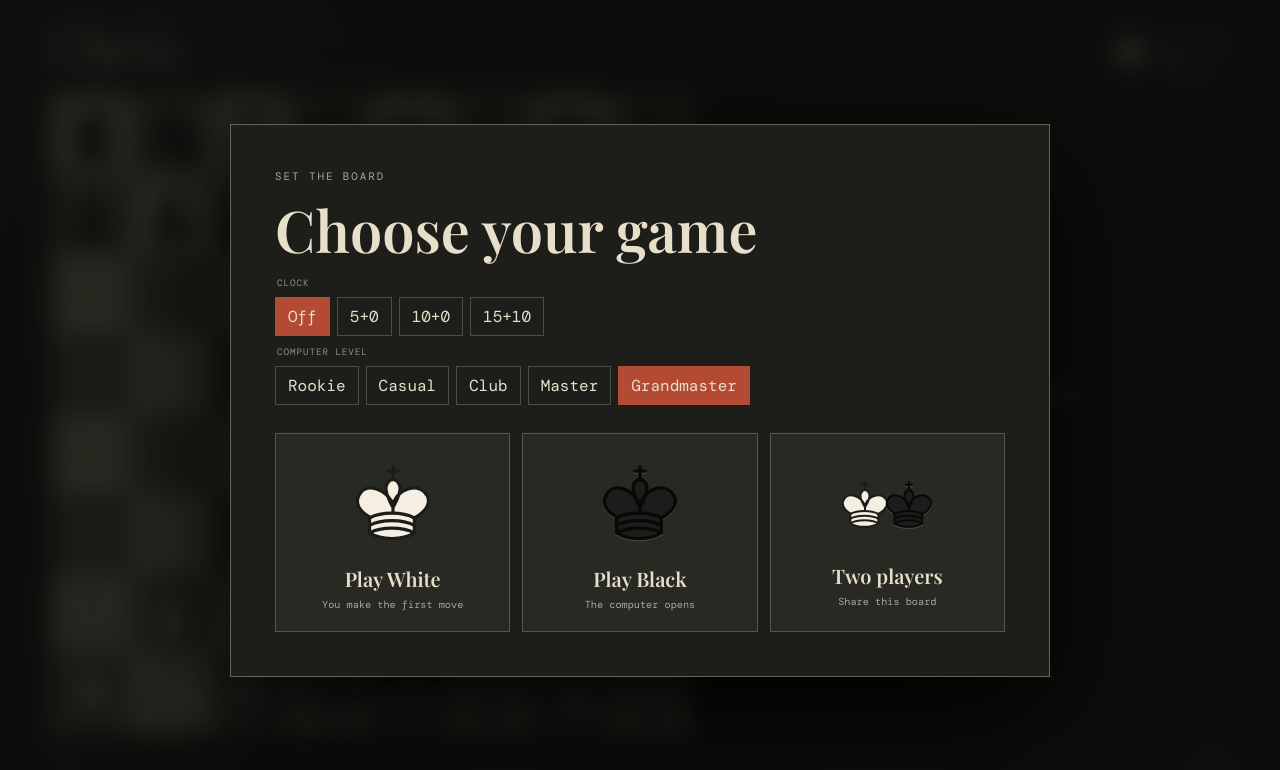
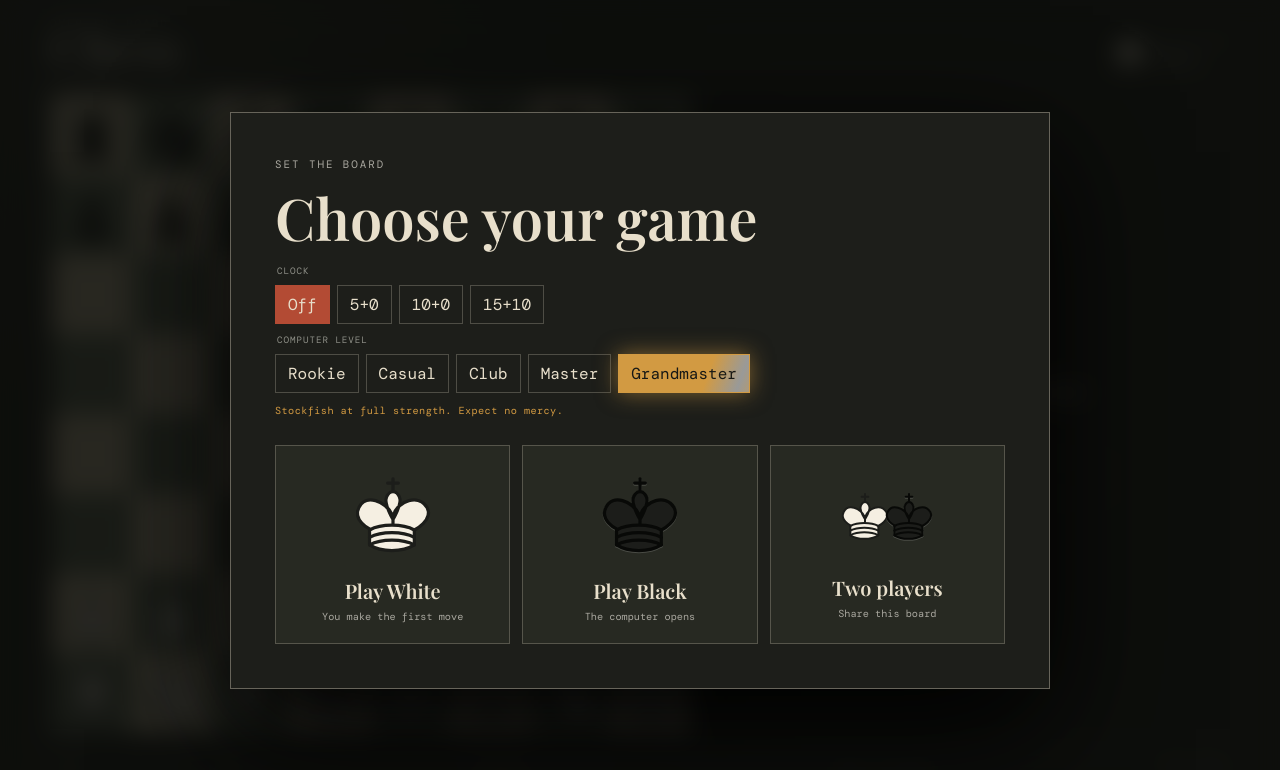
Before and after one commit to lwlee2608/chess, a React (Vite) app: page / in a window 1280 px wide. Both pictures are taken after a click on the button "Grandmaster". Shown: the top 770 px of the page. Built offline with nearby package versions, Linux system fonts and the light colour scheme; a web font is replaced by a local one.

Commit message:
Highlight Grandmaster difficulty with gold styling and Stockfish note

```diff
--- a/src/ui/NewGameDialog.tsx
+++ b/src/ui/NewGameDialog.tsx
@@ -60,13 +60,17 @@ export function NewGameDialog({ onChoose, resumeAvailable, onResume }: NewGameDi
           {DIFFICULTIES.map((level) => (
             <button
               type="button"
-              className={difficulty === level ? 'time-control--selected' : ''}
+              className={[
+                difficulty === level ? 'time-control--selected' : '',
+                level === 'grandmaster' ? 'level--grandmaster' : '',
+              ].join(' ')}
               key={level}
               onClick={() => setDifficulty(level)}
             >
               {DIFFICULTY_LABELS[level]}
             </button>
           ))}
+          {difficulty === 'grandmaster' && <p className="level-note">Stockfish at full strength. Expect no mercy.</p>}
         </fieldset>
         <div className="mode-options">
           <button type="button" onClick={() => onChoose('ai-white', timeControl, difficulty)}>
--- a/src/ui/styles.css
+++ b/src/ui/styles.css
@@ -449,6 +449,19 @@ h1 {
 .time-controls legend { margin-bottom: 8px; color: var(--muted-2); text-transform: uppercase; font-size: 0.58rem; letter-spacing: 0.1em; }
 .time-controls button { border: 1px solid rgba(var(--line-rgb), 0.24); padding: 8px 12px; color: var(--cream); background: transparent; cursor: pointer; }
 .time-controls .time-control--selected { border-color: var(--rust); background: var(--rust); }
+.time-controls .level--grandmaster { border-color: var(--gold); color: var(--gold); box-shadow: 0 0 14px rgba(var(--gold-rgb), 0.25); }
+.time-controls .level--grandmaster.time-control--selected {
+  color: var(--ink);
+  background: linear-gradient(110deg, var(--gold) 40%, rgba(255, 255, 255, 0.55) 50%, var(--gold) 60%) 100% 0 / 250% 100% border-box;
+  box-shadow: 0 0 22px rgba(var(--gold-rgb), 0.55);
+  animation: gm-sheen 3.2s ease-in-out infinite;
+}
+.level-note { flex-basis: 100%; margin: 4px 0 0; color: var(--gold); font-size: 0.64rem; letter-spacing: 0.04em; }
+
+@keyframes gm-sheen {
+  0%, 60% { background-position: 100% 0; }
+  100% { background-position: 0 0; }
+}
 .mode-options strong { margin: 10px 0 6px; font-family: var(--font-display); font-size: 1.25rem; }
 .mode-options > button > span { color: var(--muted); font-size: 0.64rem; }
 .local-kings { display: flex !important; justify-content: center; align-items: center; height: 96px; }
@@ -553,6 +566,7 @@ footer { border-top: 1px solid rgba(var(--line-rgb), 0.28); border-bottom: 0; pa
   .piece-wrap--slide,
   .target-marker,
   .square--last::after,
-  .square--check { animation: none; }
+  .square--check,
+  .level--grandmaster { animation: none; }
   .square--captured::before { content: none; }
 }
```
